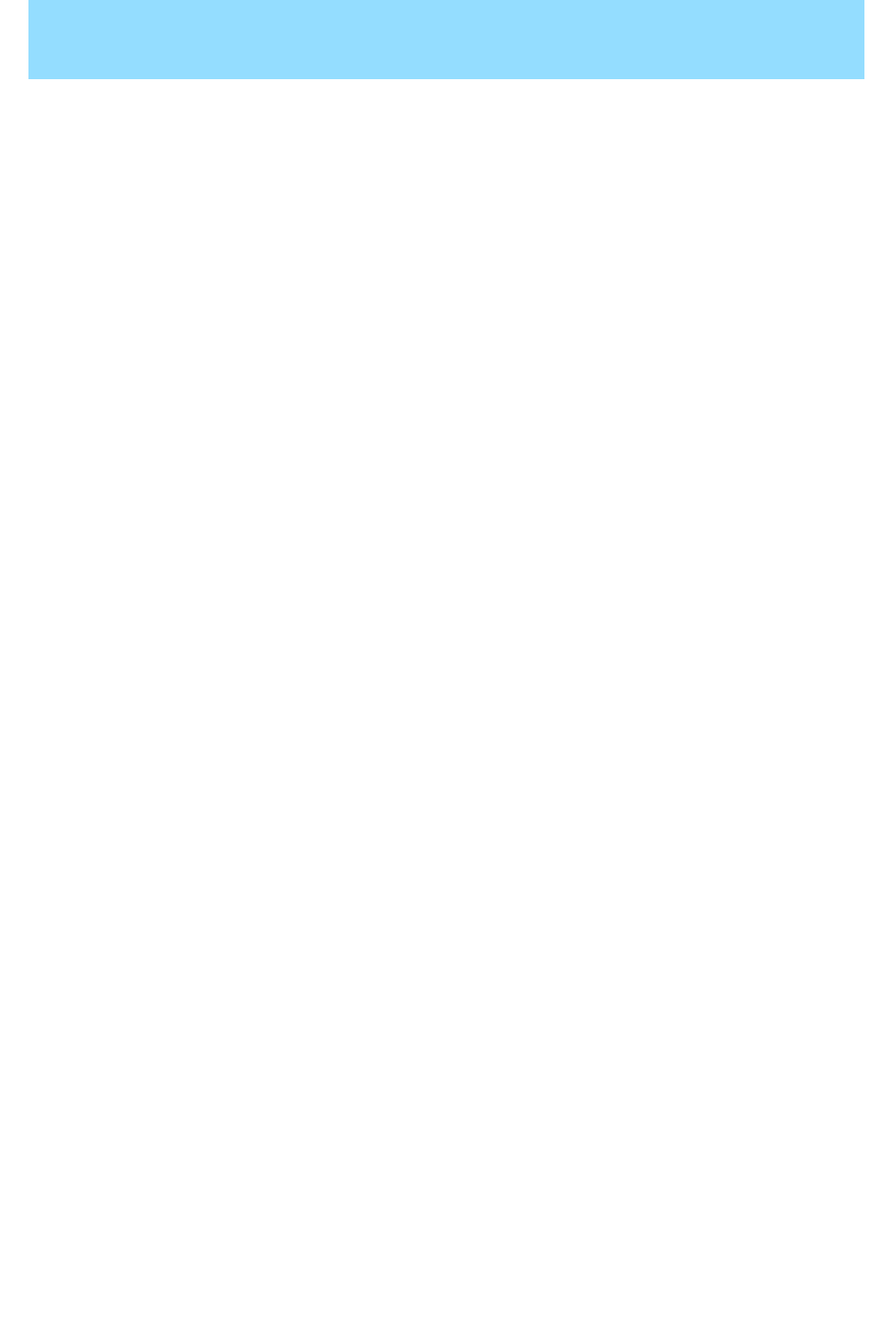
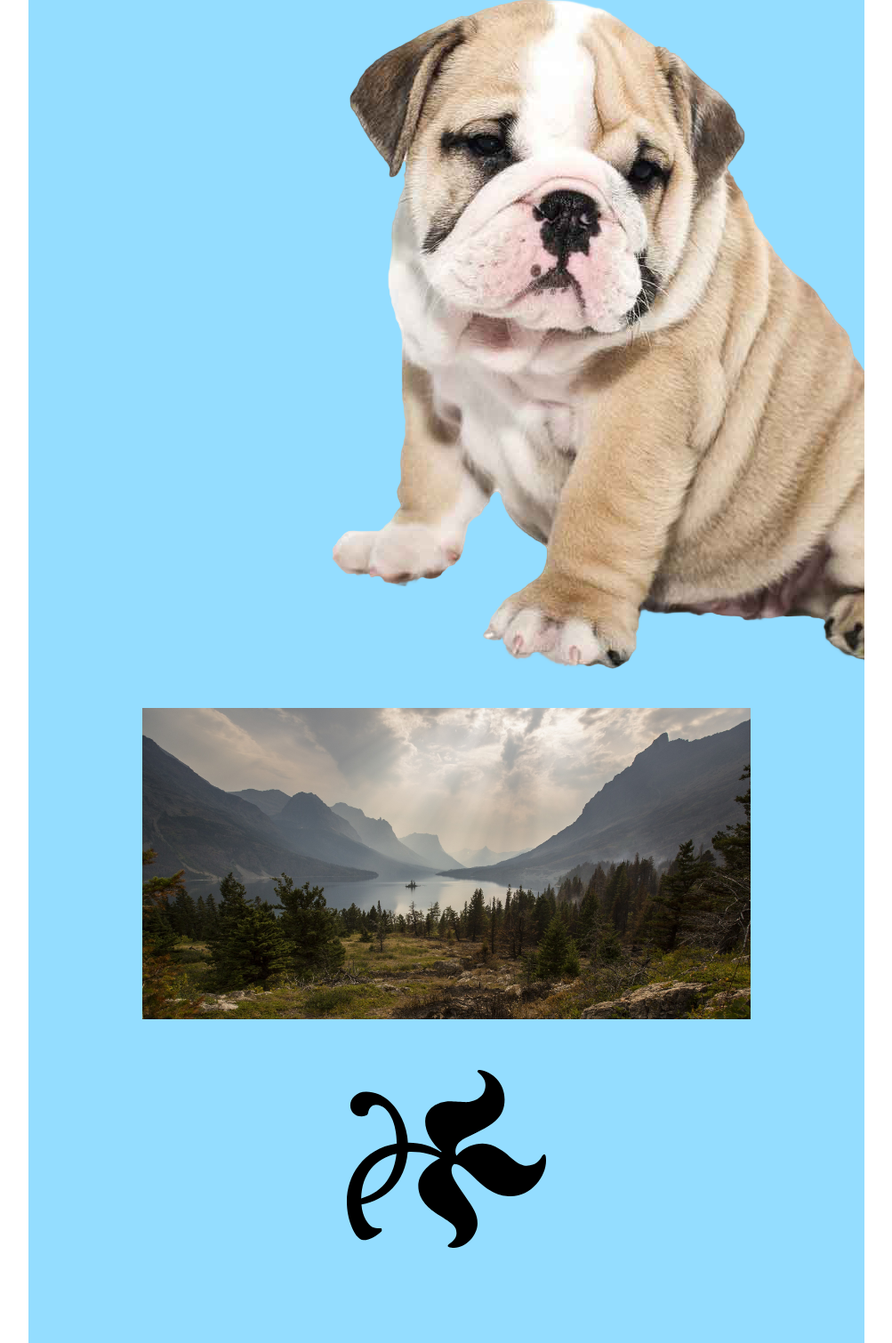
Before and after one commit to nm855/lessons-s18, a plain HTML site: page button.html in a window 1280 px wide. Shown: the part 521-2031 px from the top of the page at 89% size, without its empty margins (138-1141 px from the left). Before the commit the page ends 800 px from the top, so only its background shows below. Drawn offline with Linux system fonts and the light colour scheme.

Commit message:
Added images

```diff
--- a/button.html
+++ b/button.html
@@ -38,9 +38,15 @@
 <br>
 <input type="submit" class="drk-otl-send-btn" value="Submit my request">
 
+<img src="images/dog.png" alt="dog">
+<img src="images/Lanscape.jpeg" alt="dog" height="350px">
+<br>
+<br>
+<br>
+<img src="images/flower.svg" alt="flower" height="200px">
+
 </div>
 </div>
-
 
 </section>
 </body>
```
Also changed, not shown: images/Lanscape.jpeg (added), images/dog.png (added), images/flower.svg (added).
